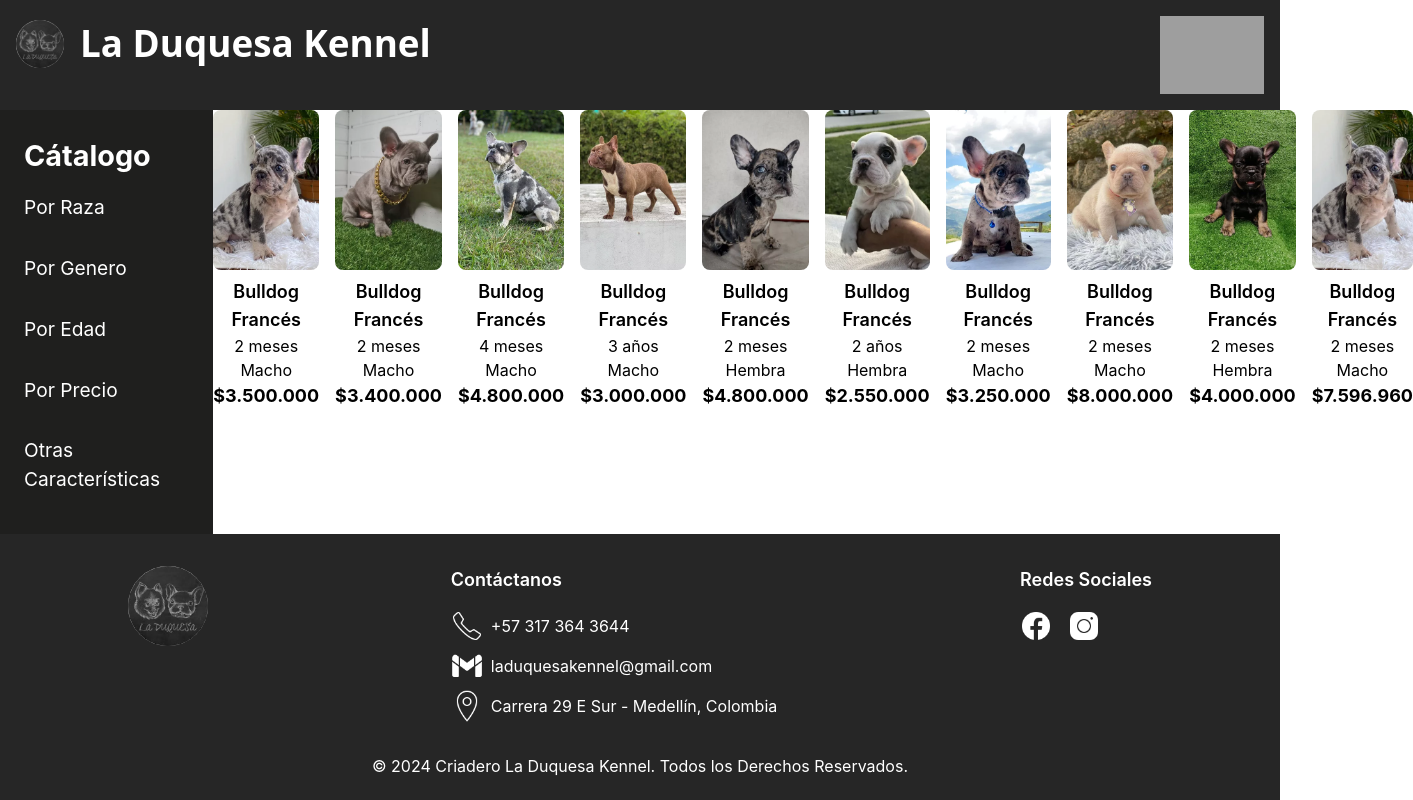
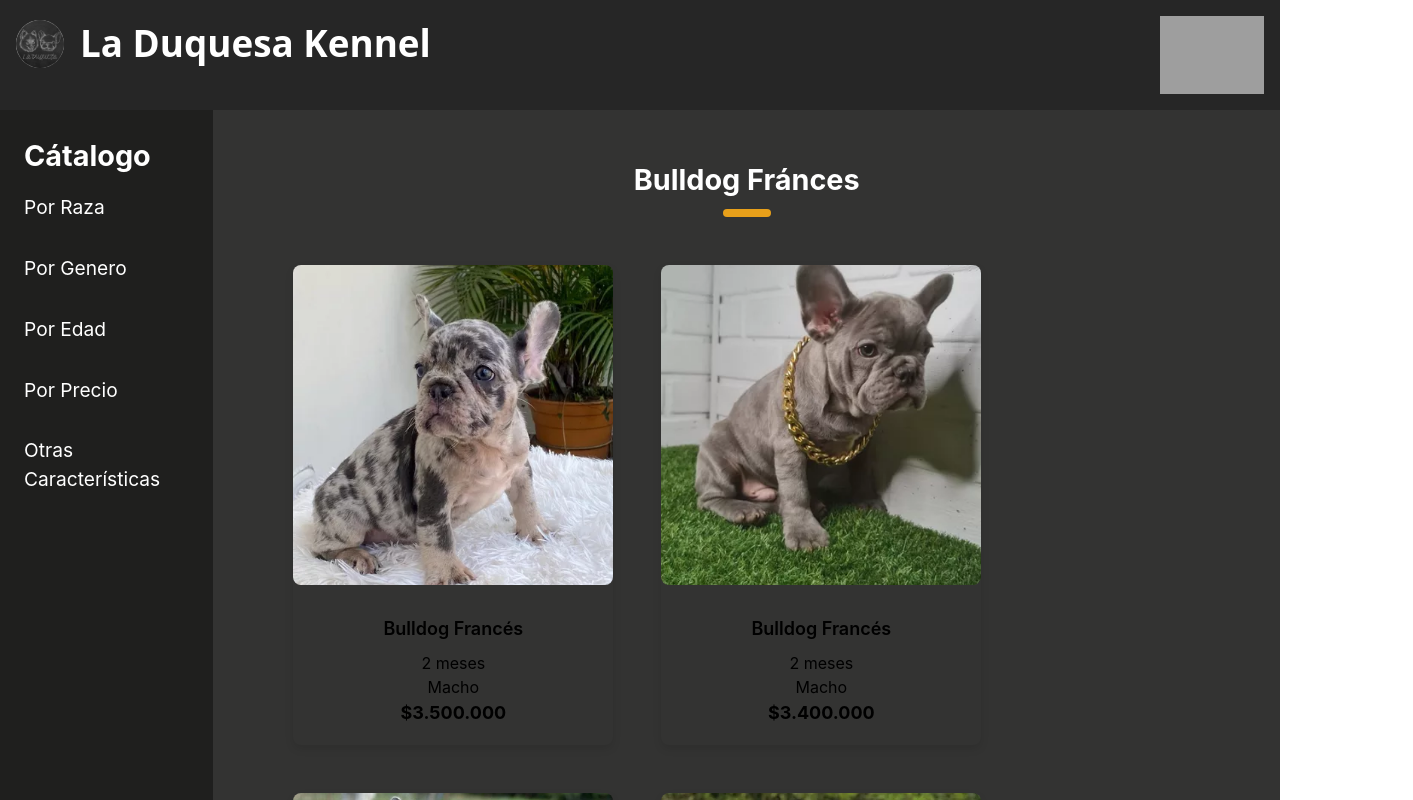
Before and after one commit to destrada7/la-duquesa-kennel, a React (Create React App) app: page /bulldog_frances in a window 1280 px wide. Shown: the top 800 px of the page, 1413 px wide, since content can reach past the window. Built offline with nearby package versions, Linux system fonts and the light colour scheme; grey boxes are pictures that could not be loaded.

Commit message:
Style modifications for the French Bullgod cards

```diff
--- a/src/components/breed_1/FrenchBdPage.js
+++ b/src/components/breed_1/FrenchBdPage.js
@@ -1,10 +1,14 @@
 import React from "react";
 import FrenchBdCardsState from "../cards/frenchbd_cards/FrenchBdCardsState";
+import "../../styles/styles.css";
 
 const FrenchBdPage = () => {
     return(
-        <div className="">
-            <FrenchBdCardsState />
+        <div className="bg-contrast-gray flex flex-col items-center w-full h-full">
+            <h2 className="h2 justify-center font-bold text-white mt-12 mb-4 after-h2">Bulldog Fránces</h2>
+            <div className="p-4 flex flex-wrap w-full h-auto mb-8" id="frenchbd_page">
+                <FrenchBdCardsState />
+            </div>
         </div>
     );
 };
--- a/src/components/cards/frenchbd_cards/FrenchBdCards.js
+++ b/src/components/cards/frenchbd_cards/FrenchBdCards.js
@@ -6,12 +6,13 @@ const FrenchBdCards = ({ frenchbd }) => {
 
     return (
         <div className="dog-container">
-            <figure className="w-full h-40 obeject-cover">
-                <img src={dogimage} alt={dogbreed} className="w-full h-40 object-cover rounded-lg"/>
+            <figure className="flex w-full h-80 object-cover">
+                <img src={dogimage} alt={dogbreed} className=" w-full h-auto object-cover rounded-lg"/>
             </figure>
-            <figcaption className="flex flex-col mt-2">
-                <h3 className="text-lg font-semibold">{dogbreed}</h3>
-                <p>{dogage}</p>
+            <figcaption className="flex flex-col flex-grow align-center
+            justify-center mt-2">
+                <h3 className="text-lg mt-1 font-semibold">{dogbreed}</h3>
+                <p className="mt-2">{dogage}</p>
                 <p>{doggender}</p>
                 <h4 className="text-lg font-bold">{dogprice}</h4>
             </figcaption>
--- a/src/components/cards/frenchbd_cards/FrenchBdCardsState.js
+++ b/src/components/cards/frenchbd_cards/FrenchBdCardsState.js
@@ -79,7 +79,7 @@ const FrenchBdCardsState = () => {
     ];
 
     return (
-        <div className="flex gap-4">
+        <div className="flex flex-row justify-start flex-wrap ml-12 gap-4">
             {frenchbds.map((frenchbd, index) => (
                 <FrenchBdCards key={index} frenchbd={frenchbd} />
             ))}
--- a/src/styles/styles.css
+++ b/src/styles/styles.css
@@ -17,6 +17,18 @@
 .p {
     font-size: 1.2rem;}
 
+.after-h2::after {
+    content: "";
+    display: block;
+    width: 3rem;
+    height: .5rem;
+    border-radius: .5rem;
+    margin-top: .5rem;
+    margin-left: auto;
+    margin-right: auto;
+    background-color: #e8a01a;
+}
+
 .bg-gray {
     background-color: #262626;
 }
@@ -25,16 +37,25 @@
     background-color: #1f1f1e;
 }
 
+.bg-contrast-gray {
+    background-color: #333332;
+}
+
 .text-yellow {
     color: #e8a01a;
 }
 
-.dog_container {
+.dog-container {
     display: flex;
     flex-direction: column;
-    width: 100%;
-    height: auto;
-    border: #e8a01a solid .5rem;
-    border-radius: 1rem;
+    width: 20rem;
+    height: 30rem;
+    margin: 1rem;
+    border-radius: 0.5rem;
+    box-shadow: 0 4px 8px rgba(0, 0, 0, 0.1);
+    transition: transform 0.3s ease-in-out;
+}
 
+.dog-container:hover {
+    transform: translateY(-10px);
 }
```
